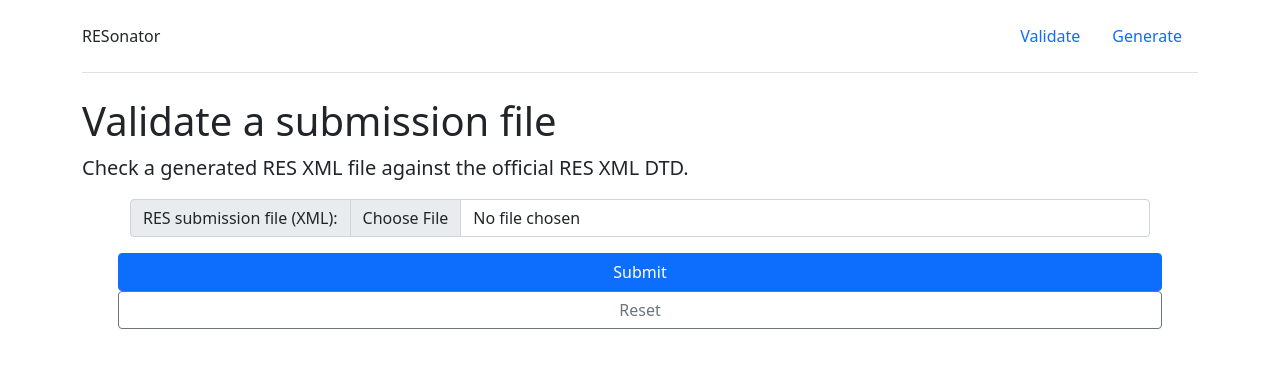
After one commit to riledigital/RESonator, a Flask app: page /validate-dtd in a window 1280 px wide. The commit adds this page. Shown: the top 368 px of the page. Run offline with Flask 2, Linux system fonts and the light colour scheme.

Commit message:
rudimentary route stub

```diff
--- a/resonator/web/app.py
+++ b/resonator/web/app.py
@@ -52,6 +52,22 @@ def validate_file(request, file_expected):
     if file and allowed_file(file.filename):
         save_temp_file(file, file_expected)
         return True
+
+
+@resonator.route("/validate-dtd", methods=["GET", "POST"])
+def validate_dtd():
+    """DTD validation route
+
+    Returns:
+        [type]: [description]
+    """
+    if request.method == "POST":
+        # Get the POSTed form and validate it!
+        validate_file(request, "fileresxml")
+        context = {"result": RESonator.validate_file(session["filelms"])}
+        return render_template("validate-result.jinja", context=context)
+    elif request.method == "GET":
+        return render_template("validate.jinja")
 
 
 @resonator.route("/process-job", methods=["GET", "POST"])
--- a/resonator/web/templates/layout/default.jinja
+++ b/resonator/web/templates/layout/default.jinja
@@ -30,6 +30,15 @@
 
   <body>
     <div class="container">
+    <header>
+      <nav class="d-flex flex-wrap justify-content-center py-3 mb-4 border-bottom">
+      <span class="d-flex align-items-center mb-3 mb-md-0 me-md-auto text-dark text-decoration-none">RESonator</span>
+      <ul class="nav nav-pills">
+        <li class="nav-item"><a href="/validate-dtd" class="nav-link" aria-current="page">Validate</a></li>
+        <li class="nav-item"><a href="/process-job" class="nav-link" aria-current="page">Generate</a></li>
+      </ul>
+      </nav>
+    </header>
       {% block content %}{% endblock %}
       <!-- Content -->
       {#
--- /dev/null
+++ b/resonator/web/templates/validate.jinja
@@ -0,0 +1,42 @@
+{% extends "layout/default.jinja" %} {% block title %}Validate{% endblock %} {%
+block head %}
+{{ super() }}
+
+{% endblock %} {% block content %}
+
+<h1>Validate a submission file</h1>
+<p class="lead">Check a generated RES XML file against the official RES XML DTD.</p>
+
+<form
+  class="needs-validation"
+  action=""
+  method="post"
+  enctype="multipart/form-data"
+>
+  <div class="container gx-5">
+    <div class="row">
+      <div class="col">
+        <div class="input-group mb-3">
+          <label class="input-group-text" for="filelms">RES submission file (XML):</label>
+          <input
+            class="form-control"
+            accept=".xml"
+            type="file"
+            name="fileresxml"
+            required
+          />
+        </div>
+    </div>
+  </div>
+
+  <div class="row">
+    <input class="btn btn-primary" type="submit" value="Submit" />
+    <input
+      class="btn btn-outline-secondary"
+      type="name"
+      name="reset"
+      value="Reset"
+    />
+  </div>
+</form>
+{% endblock %}
```
